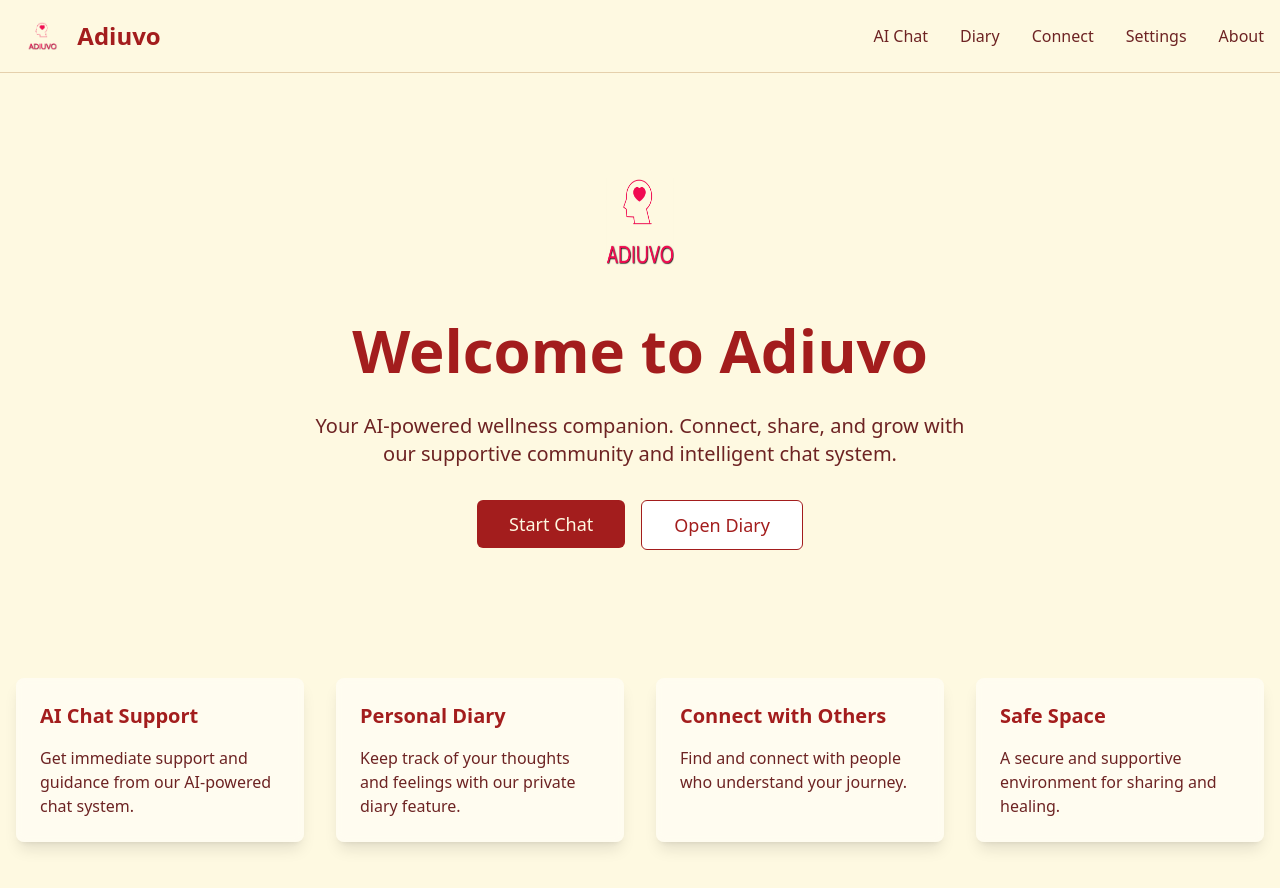
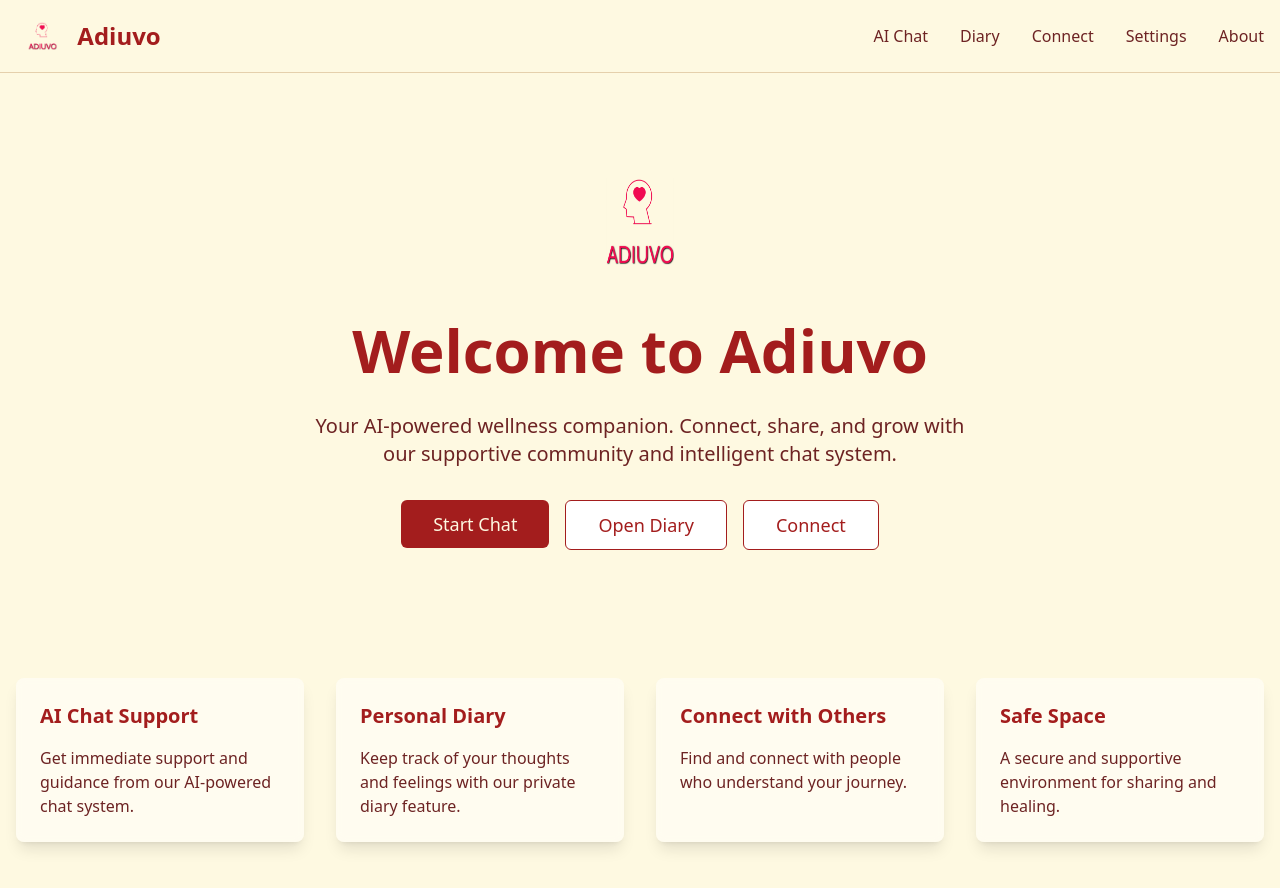
Before and after one commit to ind1254/ai-connective-wellness, a React (Vite) app: page / in a window 1280 px wide. Shown: the top 888 px of the page. Built offline with nearby package versions, Linux system fonts and the light colour scheme.

Commit message:
Update button layout on index page
Moved the "Connect" button to be positioned next to both the "Open Diary" and "Start Chat" buttons on the index page for improved accessibility.
[skip gpt_engineer]

```diff
--- a/src/pages/Index.tsx
+++ b/src/pages/Index.tsx
@@ -29,6 +29,11 @@ const Index = () => {
                 Open Diary
               </Button>
             </Link>
+            <Link to="/connect">
+              <Button variant="outline" className="border-deep-red text-deep-red hover:bg-deep-red hover:text-cream px-8 py-6 text-lg">
+                Connect
+              </Button>
+            </Link>
           </div>
         </div>
 
```
